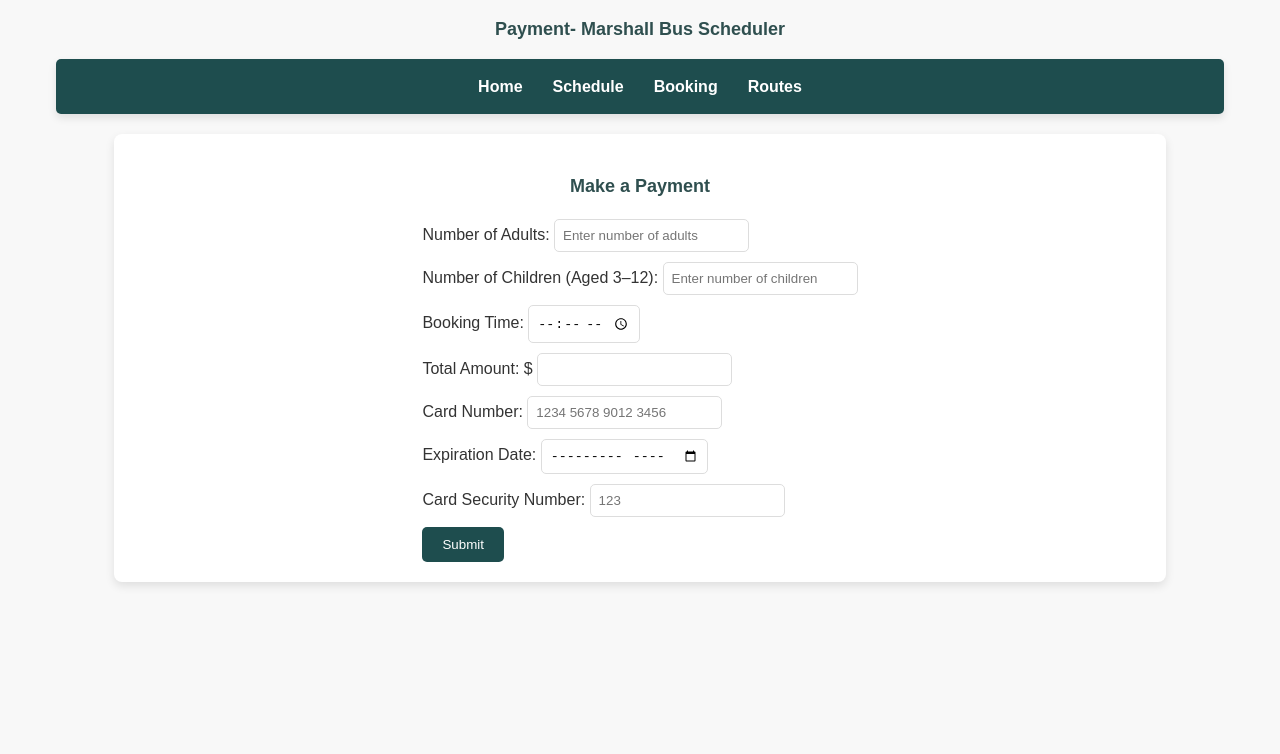
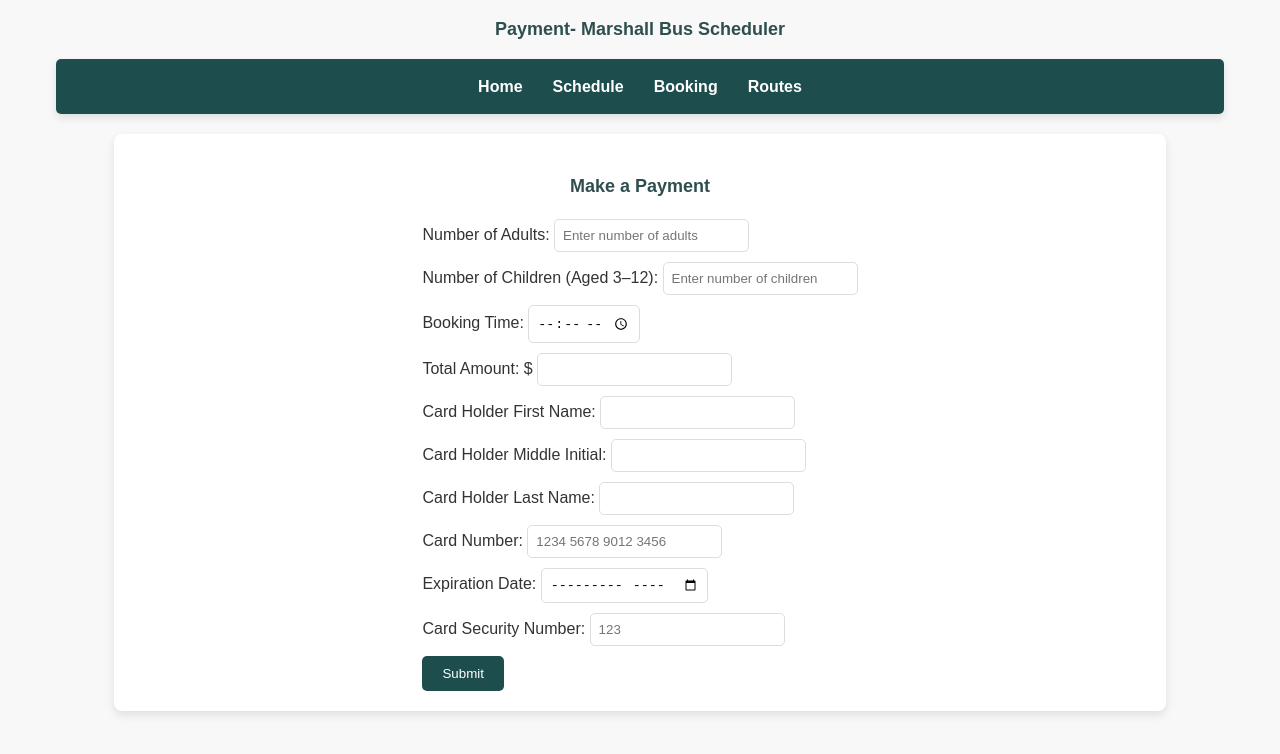
Before and after one commit to AbiahAbraham/Marshall-bus-scheduler, a plain HTML site: page payment.html in a window 1280 px wide. Drawn offline with Linux system fonts and the light colour scheme.

Commit message:
Update payment.html

```diff
--- a/payment.html
+++ b/payment.html
@@ -24,6 +24,7 @@
       <div class="container">
     <h3>Make a Payment</h3>
     <form id="paymentForm">
+
         <!-- Number of Adults -->
         <label for="adults">Number of Adults: </label>
         <input type="number" id="adults" name="adults" min="0" placeholder="Enter number of adults" required>
@@ -45,6 +46,15 @@
         <br>
 
         <!-- Card Information -->
+        <label for="firstName">Card Holder First Name: </label>
+        <input type="text" id="firstName" name="firstName" required pattern="^[A-Za-z]+ $" title="Please provide your first name">
+        <br>
+        <label for="middleInitial">Card Holder Middle Initial: </label>
+        <input type="text" id="middleInitial" name="middleInitial" required pattern="[A-Za-z]" title="Please provide your middle initial">
+        <br>
+        <label for="lastName">Card Holder Last Name: </label>
+        <input type="text" id="lastName" name="lastName" required pattern="^[A-Za-z]+ $" title="Please provide your last name">
+        <br>
         <label for="card">Card Number: </label>
         <input type="number" id="card" name="card" placeholder="1234 5678 9012 3456" maxlength="16" required>
         <br>
```
